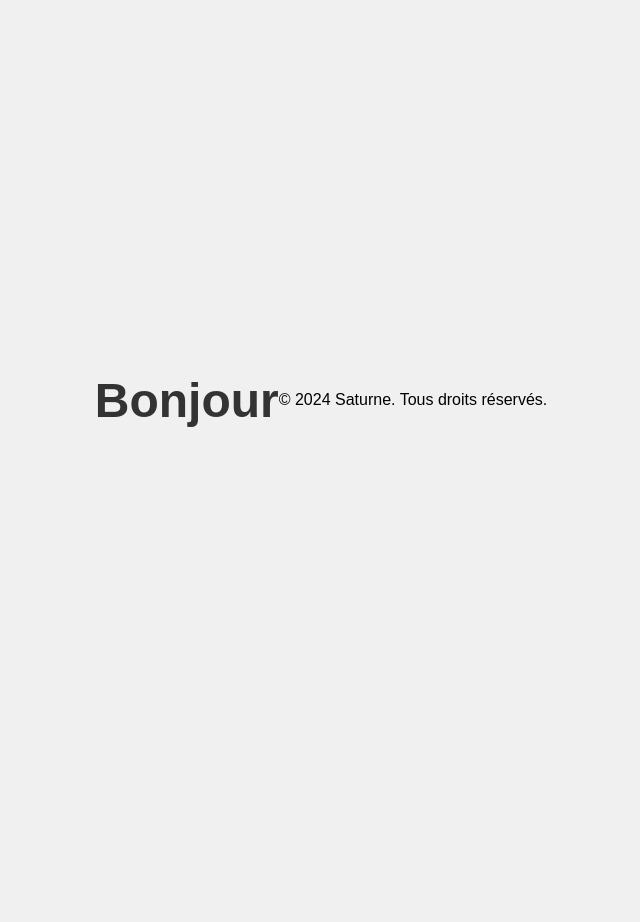
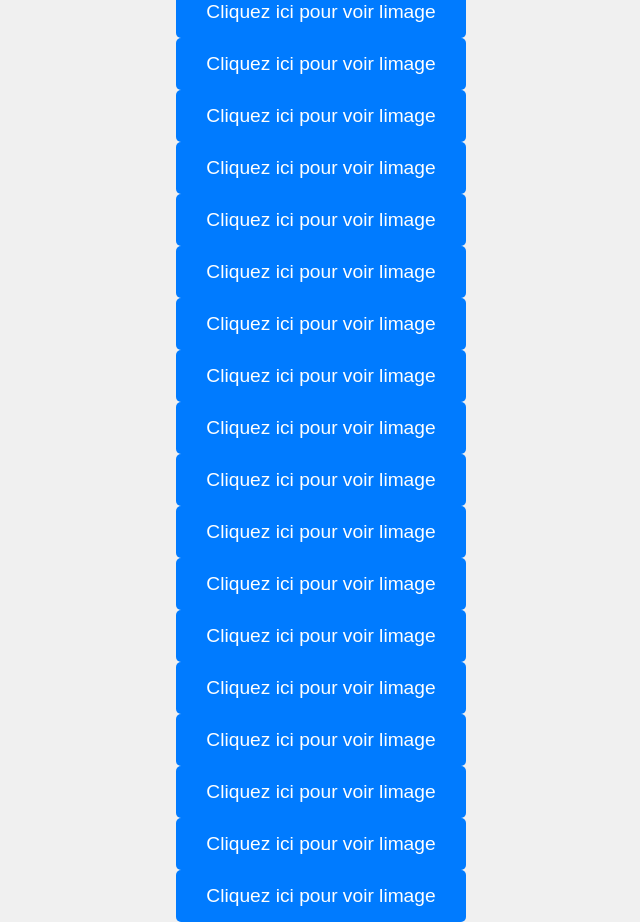
Before and after one commit to kitbot14/RPC-FIX-BY-KIT2.0, a plain HTML site: page index.html in a window 1280 px wide. Shown: the whole page, without its empty margins (319-959 px from the left). Before the commit the page ends 800 px from the top, so only its background shows below. Drawn offline with Linux system fonts and the light colour scheme.

Commit message:
Update index.html

```diff
--- a/index.html
+++ b/index.html
@@ -7,6 +7,7 @@
     <style>
         body {
             display: flex;
+            flex-direction: column;
             justify-content: center;
             align-items: center;
             height: 100vh;
@@ -17,17 +18,46 @@
         h1 {
             color: #333;
             font-size: 3em;
+            margin-bottom: 20px;
+        }
+        .btn {
+            padding: 15px 30px;
+            font-size: 1.2em;
+            color: #fff;
+            background-color: #007BFF;
+            border: none;
+            border-radius: 5px;
+            text-decoration: none;
+            cursor: pointer;
+            transition: background-color 0.3s ease;
+        }
+        .btn:hover {
+            background-color: #0056b3;
         }
     </style>
 </head>
 <body>
-    <h1>Bonjour</h1>
+    <h1>
+image</h1>
+    <a href="https://kitbot14.github.io/RPC-FIX-BY-KIT2.0/amongus.png" class="btn">Cliquez ici pour voir limage</a>
+    <a href="https://kitbot14.github.io/RPC-FIX-BY-KIT2.0/crunchroll.png" class="btn">Cliquez ici pour voir limage</a>
+    <a href="https://kitbot14.github.io/RPC-FIX-BY-KIT2.0/discner.png" class="btn">Cliquez ici pour voir limage</a>
+    <a href="https://kitbot14.github.io/RPC-FIX-BY-KIT2.0/discner.png" class="btn">Cliquez ici pour voir limage</a>
+    <a href="https://kitbot14.github.io/RPC-FIX-BY-KIT2.0/fortnite.png" class="btn">Cliquez ici pour voir limage</a>
+    <a href="https://kitbot14.github.io/RPC-FIX-BY-KIT2.0/hunterXunter.png" class="btn">Cliquez ici pour voir limage</a>
+    <a href="https://kitbot14.github.io/RPC-FIX-BY-KIT2.0/league-legends.png" class="btn">Cliquez ici pour voir limage</a>
+    <a href="https://kitbot14.github.io/RPC-FIX-BY-KIT2.0/naruto.png" class="btn">Cliquez ici pour voir limage</a>
+    <a href="https://kitbot14.github.io/RPC-FIX-BY-KIT2.0/netflix.png" class="btn">Cliquez ici pour voir limage</a>
+    <a href="https://kitbot14.github.io/RPC-FIX-BY-KIT2.0/nexus.png" class="btn">Cliquez ici pour voir limage</a>
+    <a href="https://kitbot14.github.io/RPC-FIX-BY-KIT2.0/photoshop.png" class="btn">Cliquez ici pour voir limage</a>
+    <a href="https://kitbot14.github.io/RPC-FIX-BY-KIT2.0/porhub.png" class="btn">Cliquez ici pour voir limage</a>
+    <a href="https://kitbot14.github.io/RPC-FIX-BY-KIT2.0/roblox.png" class="btn">Cliquez ici pour voir limage</a>
+    <a href="https://kitbot14.github.io/RPC-FIX-BY-KIT2.0/rocket-league.png" class="btn">Cliquez ici pour voir limage</a>
+    <a href="https://kitbot14.github.io/RPC-FIX-BY-KIT2.0/saturne.png" class="btn">Cliquez ici pour voir limage</a>
+    <a href="https://kitbot14.github.io/RPC-FIX-BY-KIT2.0/spotify.png" class="btn">Cliquez ici pour voir limage</a>
+    <a href="https://kitbot14.github.io/RPC-FIX-BY-KIT2.0/tiktok.png" class="btn">Cliquez ici pour voir limage</a>
+    <a href="https://kitbot14.github.io/RPC-FIX-BY-KIT2.0/valorant.png" class="btn">Cliquez ici pour voir limage</a>
+    <a href="https://kitbot14.github.io/RPC-FIX-BY-KIT2.0/vscode.png" class="btn">Cliquez ici pour voir limage</a>
+        <h1>
 </body>
 </html>
-
-
-    <footer>
-        <p>&copy; 2024 Saturne. Tous droits réservés.</p>
-    </footer>
-</body>
-</html>
```
